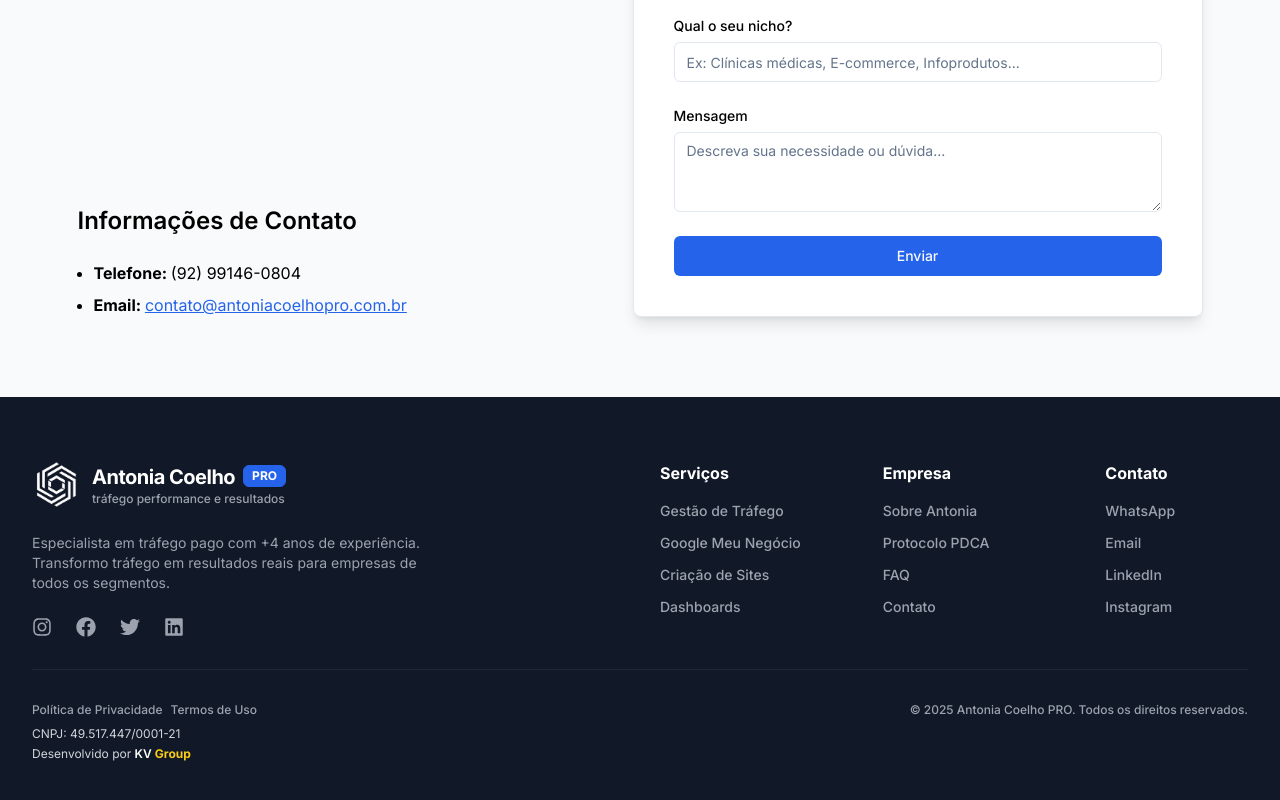
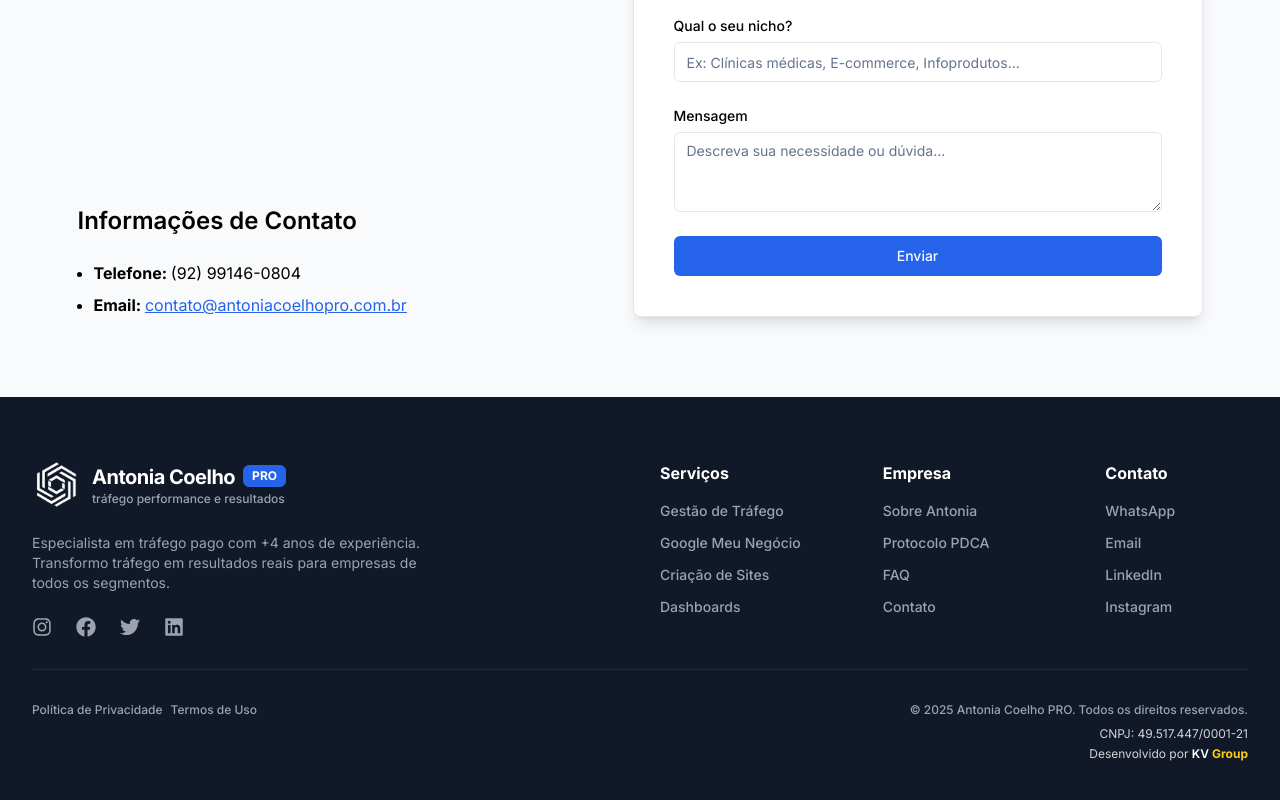
Before and after one commit to AntoniaCoelhoPro/Site-Antonia-Coelho-Pro, a React (Vite) app: page / in a window 1280 px wide. Shown: the part 8202-9002 px from the top of the page. Built offline with nearby package versions, Linux system fonts and the light colour scheme.

Commit message:
Update footer-7.tsx

```diff
--- a/src/components/ui/footer-7.tsx
+++ b/src/components/ui/footer-7.tsx
@@ -146,7 +146,7 @@ export const Footer7 = ({
         </div>
 
         {/* Copyright and CNPJ */}
-        <div className="text-left space-y-1 -mt-6">
+        <div className="text-right space-y-1 -mt-6">
           <p className="text-gray-300 text-xs">
             CNPJ: 49.517.447/0001-21
           </p>
```
